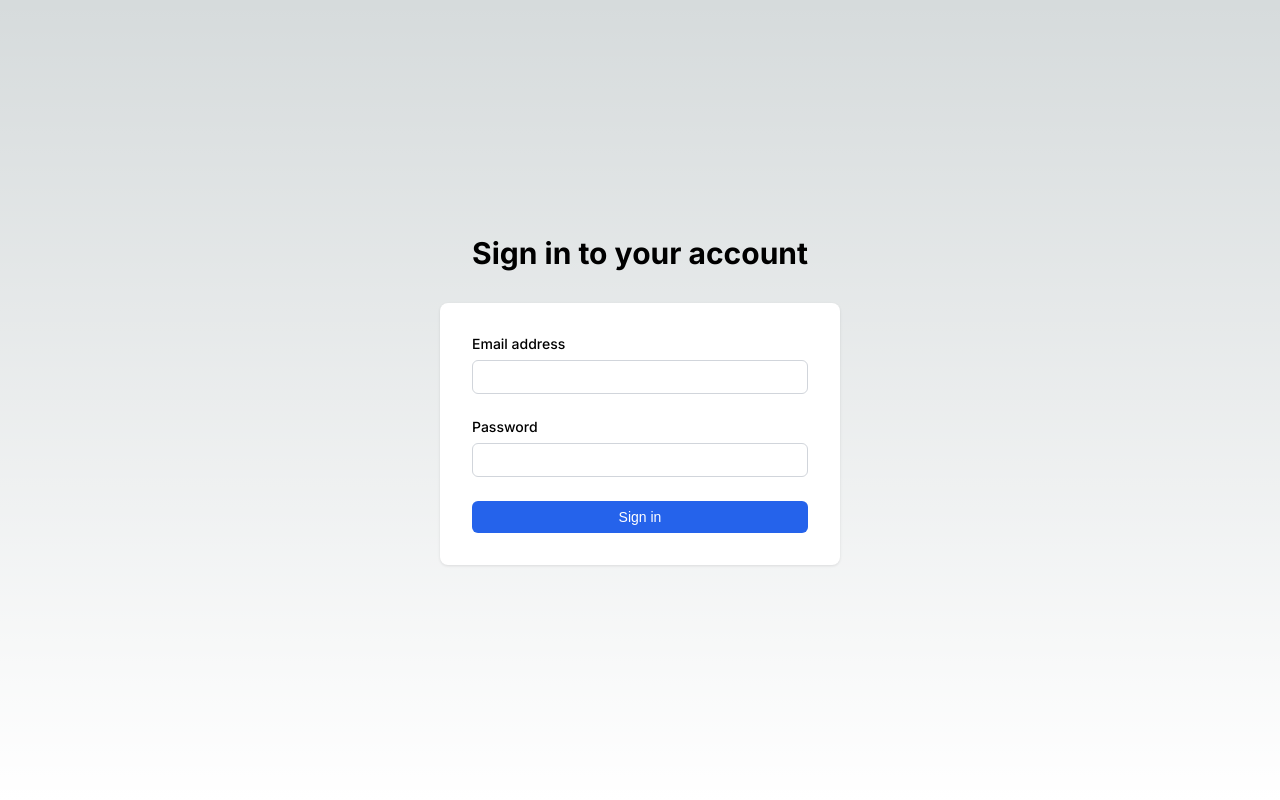
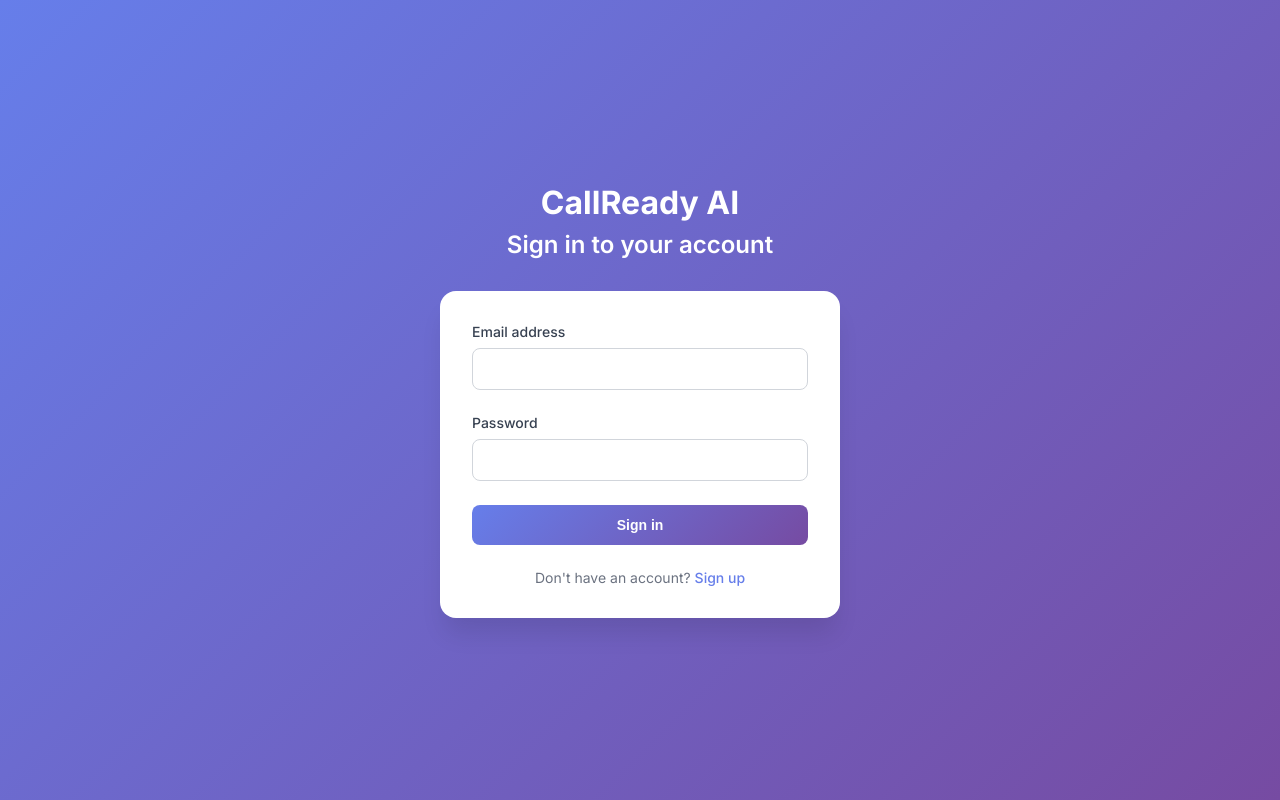
Before and after one commit to apexnova-consulting/CallReadyAI, a Next.js app: page /login in a window 1280 px wide. Built offline with nearby package versions, Linux system fonts and the light colour scheme; no server answers.

Commit message:
Fix: Homepage routing, auth system, and navigation flow

```diff
--- a/src/app/login/page.tsx
+++ b/src/app/login/page.tsx
@@ -1,5 +1,6 @@
 import { redirect } from "next/navigation"
-import { auth } from "@/lib/auth"
+import { auth, signIn } from "@/lib/auth"
+import Link from "next/link"
 
 export default async function LoginPage() {
   const session = await auth()
@@ -15,31 +16,46 @@ export default async function LoginPage() {
       flexDirection: 'column',
       alignItems: 'center',
       justifyContent: 'center',
-      padding: '24px'
+      padding: '24px',
+      background: 'linear-gradient(135deg, #667eea 0%, #764ba2 100%)'
     }}>
       <div style={{ maxWidth: '400px', width: '100%' }}>
-        <h2 style={{
-          marginBottom: '2rem',
-          textAlign: 'center',
-          fontSize: '1.875rem',
-          fontWeight: 'bold'
-        }}>
-          Sign in to your account
-        </h2>
+        <div style={{ textAlign: 'center', marginBottom: '2rem' }}>
+          <h1 style={{
+            fontSize: '2rem',
+            fontWeight: 'bold',
+            marginBottom: '0.5rem',
+            color: 'white'
+          }}>
+            CallReady AI
+          </h1>
+          <h2 style={{
+            fontSize: '1.5rem',
+            fontWeight: '600',
+            color: 'white',
+            marginBottom: '1rem'
+          }}>
+            Sign in to your account
+          </h2>
+        </div>
 
         <div style={{
           backgroundColor: 'white',
           padding: '2rem',
-          borderRadius: '0.5rem',
-          boxShadow: '0 1px 3px 0 rgba(0, 0, 0, 0.1)'
+          borderRadius: '1rem',
+          boxShadow: '0 20px 25px -5px rgba(0, 0, 0, 0.1)'
         }}>
-          <form action="/api/auth/signin" method="POST" style={{ display: 'flex', flexDirection: 'column', gap: '1.5rem' }}>
+          <form action={async (formData) => {
+            "use server"
+            await signIn("credentials", formData, { redirectTo: "/dashboard" })
+          }} style={{ display: 'flex', flexDirection: 'column', gap: '1.5rem' }}>
             <div>
               <label htmlFor="email" style={{
                 display: 'block',
                 fontSize: '0.875rem',
                 fontWeight: '500',
-                marginBottom: '0.5rem'
+                marginBottom: '0.5rem',
+                color: '#374151'
               }}>
                 Email address
               </label>
@@ -50,10 +66,11 @@ export default async function LoginPage() {
                 required
                 style={{
                   width: '100%',
-                  padding: '0.5rem',
+                  padding: '0.75rem',
                   border: '1px solid #d1d5db',
-                  borderRadius: '0.375rem',
-                  fontSize: '0.875rem'
+                  borderRadius: '0.5rem',
+                  fontSize: '0.875rem',
+                  outline: 'none'
                 }}
               />
             </div>
@@ -63,7 +80,8 @@ export default async function LoginPage() {
                 display: 'block',
                 fontSize: '0.875rem',
                 fontWeight: '500',
-                marginBottom: '0.5rem'
+                marginBottom: '0.5rem',
+                color: '#374151'
               }}>
                 Password
               </label>
@@ -74,10 +92,11 @@ export default async function LoginPage() {
                 required
                 style={{
                   width: '100%',
-                  padding: '0.5rem',
+                  padding: '0.75rem',
                   border: '1px solid #d1d5db',
-                  borderRadius: '0.375rem',
-                  fontSize: '0.875rem'
+                  borderRadius: '0.5rem',
+                  fontSize: '0.875rem',
+                  outline: 'none'
                 }}
               />
             </div>
@@ -86,19 +105,31 @@ export default async function LoginPage() {
               type="submit"
               style={{
                 width: '100%',
-                padding: '0.5rem',
-                backgroundColor: '#2563eb',
+                padding: '0.75rem',
+                background: 'linear-gradient(135deg, #667eea 0%, #764ba2 100%)',
                 color: 'white',
                 border: 'none',
-                borderRadius: '0.375rem',
+                borderRadius: '0.5rem',
                 fontSize: '0.875rem',
-                fontWeight: '500',
+                fontWeight: '600',
                 cursor: 'pointer'
               }}
             >
               Sign in
             </button>
           </form>
+
+          <div style={{ textAlign: 'center', marginTop: '1.5rem' }}>
+            <p style={{ color: '#6b7280', fontSize: '0.875rem' }}>
+              Don't have an account?{" "}
+              <Link
+                href="/register"
+                style={{ color: '#667eea', textDecoration: 'none', fontWeight: '500' }}
+              >
+                Sign up
+              </Link>
+            </p>
+          </div>
         </div>
       </div>
     </div>
--- a/src/lib/auth.ts
+++ b/src/lib/auth.ts
@@ -40,4 +40,22 @@ export const {
       },
     }),
   ],
+  callbacks: {
+    async jwt({ token, user }) {
+      if (user) {
+        token.id = user.id
+        token.email = user.email
+        token.name = user.name
+      }
+      return token
+    },
+    async session({ session, token }) {
+      if (token) {
+        session.user.id = token.id as string
+        session.user.email = token.email as string
+        session.user.name = token.name as string
+      }
+      return session
+    },
+  },
 })
```
Also changed, not shown: src/app/api/auth/register/route.ts (+17 -10 lines), src/app/page.tsx (+2 -64 lines), src/app/register/page.tsx (+15 -1 lines).
